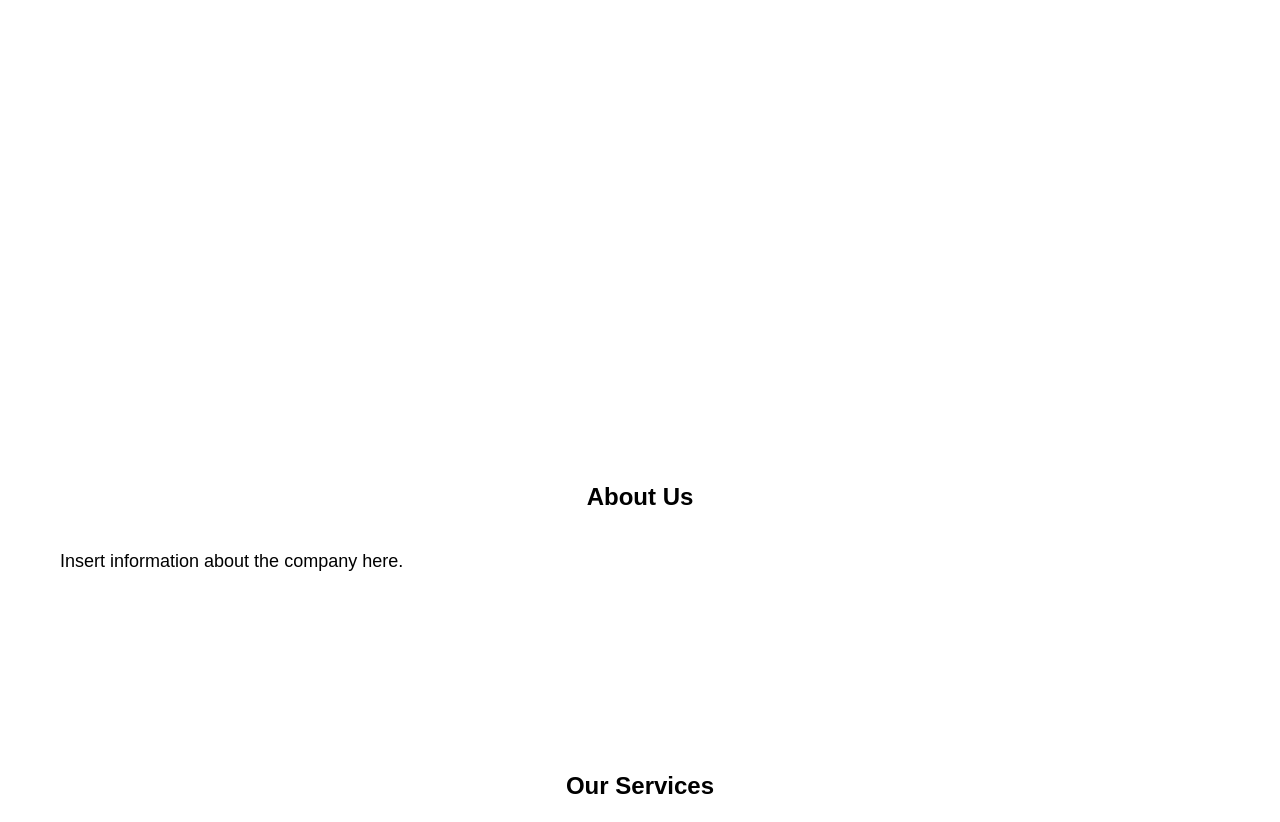
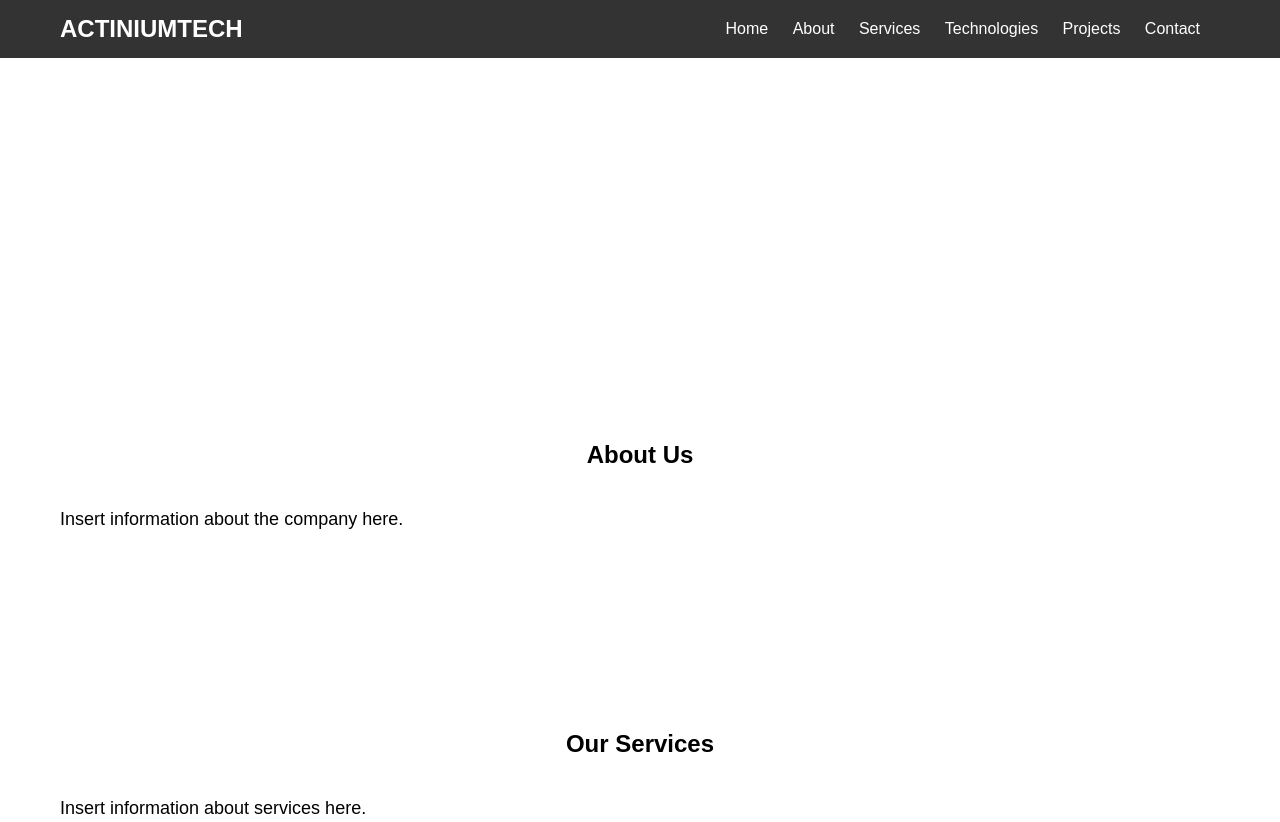
Before and after one commit to Nevi32/Actinium.com, a plain HTML site: page index.html in a window 1280 px wide. Shown: the top 822 px of the page. Drawn offline with Linux system fonts and the light colour scheme.

Commit message:
Update styles.css

```diff
--- a/styles.css
+++ b/styles.css
@@ -17,20 +17,20 @@ body {
 
 /* Navigation Bar */
 .navbar {
-    position: fixed;
-    top: 0;
-    left: 0;
-    width: 100%;
-    background-color: transparent;
+    background-color: #333;
     color: #fff;
     padding: 15px 0;
-    z-index: 999;
 }
 
 .navbar .container {
     display: flex;
-    flex-direction: column;
+    justify-content: space-between;
     align-items: center;
+}
+
+.logo h1 {
+    font-size: 24px;
+    text-transform: uppercase;
 }
 
 .menu ul {
@@ -38,13 +38,13 @@ body {
 }
 
 .menu ul li {
-    margin-bottom: 10px;
+    display: inline-block;
+    margin-right: 20px;
 }
 
 .menu ul li a {
     text-decoration: none;
     color: #fff;
-    font-size: 18px;
 }
 
 /* Hero Section */
@@ -54,7 +54,7 @@ body {
     background-position: center;
     color: #fff;
     text-align: center;
-    padding: 150px 0;
+    padding: 100px 0;
 }
 
 .hero-content h2 {
```
